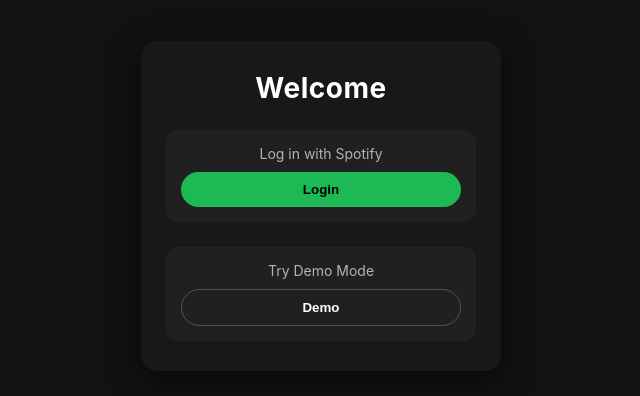
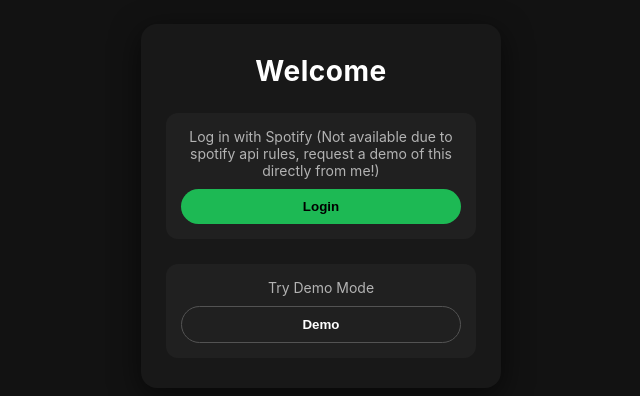
Before and after one commit to thezachwooten/VibeRead, a React (Vite) app in the folder frontend/: page / in a window 1280 px wide. Shown: the part 194-590 px from the top of the page, without its empty margins (319-959 px from the left). Built offline with nearby package versions, Linux system fonts and the light colour scheme.

Commit message:
Update App.jsx
added clarification about log in with spotify feature

```diff
--- a/frontend/src/App.jsx
+++ b/frontend/src/App.jsx
@@ -17,7 +17,7 @@
         <h1>Welcome</h1>
 
         <div className={styles.spotifyLoginCard}>
-          <p>Log in with Spotify</p>
+          <p>Log in with Spotify (Not available due to spotify api rules, request a demo of this directly from me!)</p>
           <button onClick={handleSpotifyLogin}>Login</button>
         </div>
 
```
